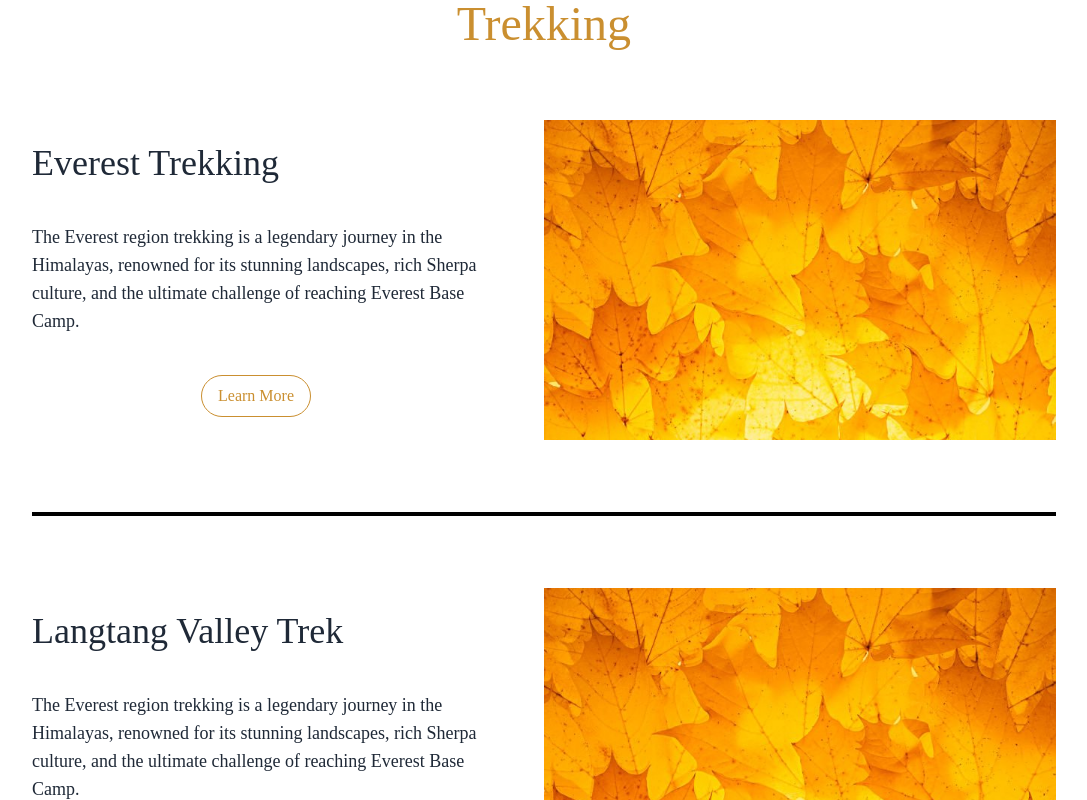
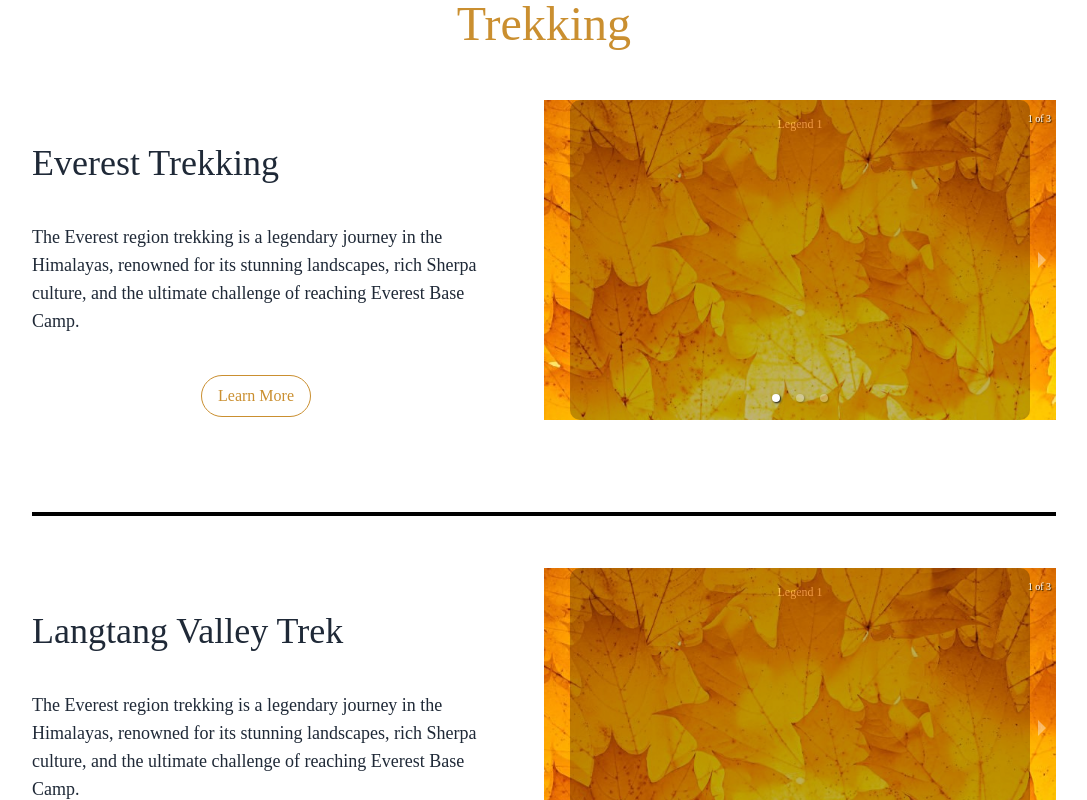
Before and after one commit to saikanepal/Tourism_Front, a React (Create React App) app: page / in a window 1280 px wide. Shown: the top 800 px of the page, without its empty margins (96-1183 px from the left). Built offline with nearby package versions, Linux system fonts and the light colour scheme.

Commit message:
changes in adding carousel Rose

```diff
--- a/package.json
+++ b/package.json
@@ -10,6 +10,7 @@
     "postcss-cli": "^11.0.0",
     "react": "^18.3.1",
     "react-dom": "^18.3.1",
+    "react-responsive-carousel": "^3.2.23",
     "react-router-dom": "^6.23.0",
     "react-scripts": "5.0.1",
     "tailwindcss": "^3.4.3",
--- a/src/Components/Carousel/Carousel.js
+++ b/src/Components/Carousel/Carousel.js
@@ -1,10 +1,28 @@
 import React from 'react'
-import image1 from '../../Assets/Carousel/flower.jpg'
-const Caroussel = () => {
+
+
+import "react-responsive-carousel/lib/styles/carousel.min.css"; // requires a loader
+import { Carousel } from 'react-responsive-carousel';
+const Caroussel = ({imageCarousel}) => {
 
   return (
     <div className=''>
-        <div className='h-80 w-full overflow-hidden'><img src={image1} alt='image1' /></div>
+        {/* <div className='h-80 w-full overflow-hidden'><img src={imageCarousel[0]} alt='image1' /></div> */}
+
+        <Carousel>
+                <div className='relative'>
+                    <div className='h-80 w-full overflow-hidden'><img src={imageCarousel[0]} /></div>
+                    <p className="legend absolute top-0 left-0 w-full h-full m-0">Legend 1</p>
+                </div>
+                <div>
+                <div className='h-80 w-full overflow-hidden'><img src={imageCarousel[0]} /></div>
+                    <p className="legend">Legend 2</p>
+                </div>
+                <div>
+                <div className='h-80 w-full overflow-hidden'><img src={imageCarousel[0]} /></div>
+                    <p className="legend">Legend 3</p>
+                </div>
+            </Carousel>
     </div>
   )
 }
--- a/src/Components/Trekking/Card.js
+++ b/src/Components/Trekking/Card.js
@@ -13,7 +13,7 @@ const Card = ({cardData}) => {
                 <button className='text-base border border-solid border-custom-yellow rounded-3xl px-4 py-2 text-custom-yellow hover:bg-custom-yellow hover:text-white transition duration-300 ease-in-out'>Learn More</button>
             </div>
         </div>
-        <div className='flex-1'><Caroussel/></div>
+        <div className='flex-1'><Caroussel imageCarousel={cardData.image}/></div>
 
     </div>
     <div className='w-full h-1 bg-black'></div>
--- a/src/Components/Trekking/CardData/data.js
+++ b/src/Components/Trekking/CardData/data.js
@@ -1,21 +1,25 @@
+import image1 from '../../../Assets/Carousel/flower.jpg'
 const cardData=[{
     name:'Everest Trekking',
     desc:`The Everest region trekking is a legendary journey in
     the Himalayas, renowned for its stunning landscapes,
     rich Sherpa culture, and the ultimate challenge of
-    reaching Everest Base Camp.`
+    reaching Everest Base Camp.`,
+    image:[image1]
 },{
     name:'Langtang Valley Trek',
     desc:`The Everest region trekking is a legendary journey in
     the Himalayas, renowned for its stunning landscapes,
     rich Sherpa culture, and the ultimate challenge of
-    reaching Everest Base Camp.`
+    reaching Everest Base Camp.`,
+    image:[image1]
 },{
     name:'Annapurna Region Trek',
     desc:`The Everest region trekking is a legendary journey in
     the Himalayas, renowned for its stunning landscapes,
     rich Sherpa culture, and the ultimate challenge of
-    reaching Everest Base Camp.`
+    reaching Everest Base Camp.`,
+    image:[image1]
 },]
 
 export default cardData;
```
Also changed, not shown: 1 other file (tests, documents, lock files or other folders).
